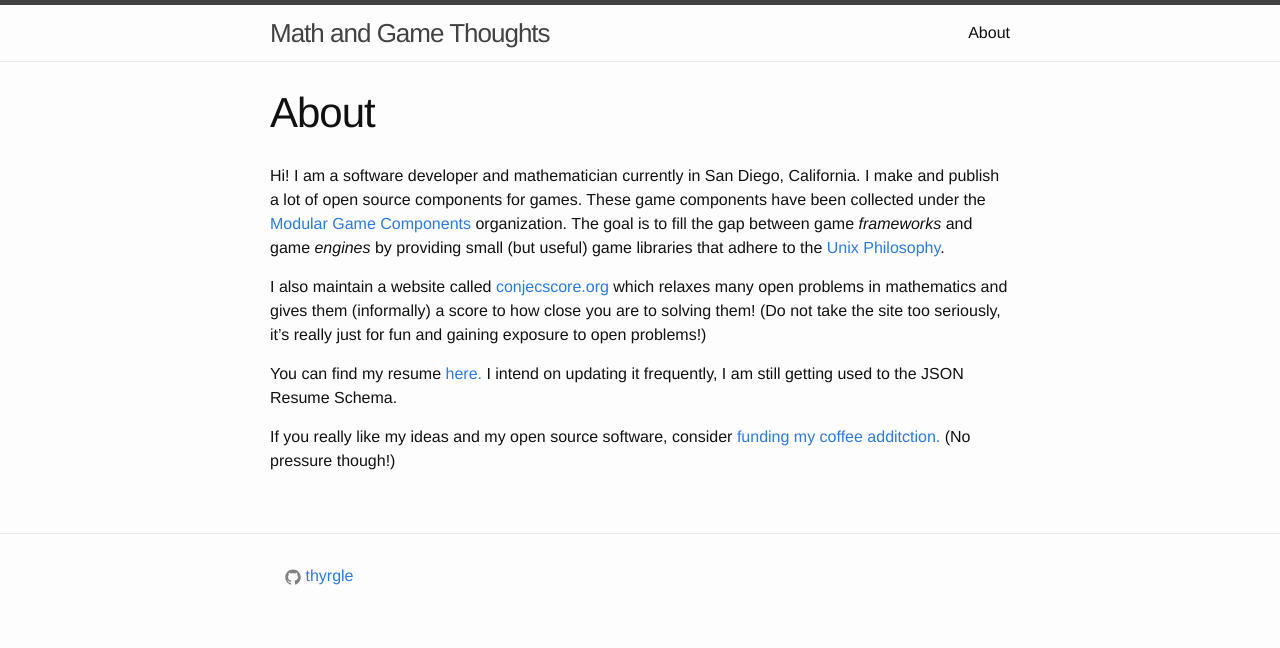
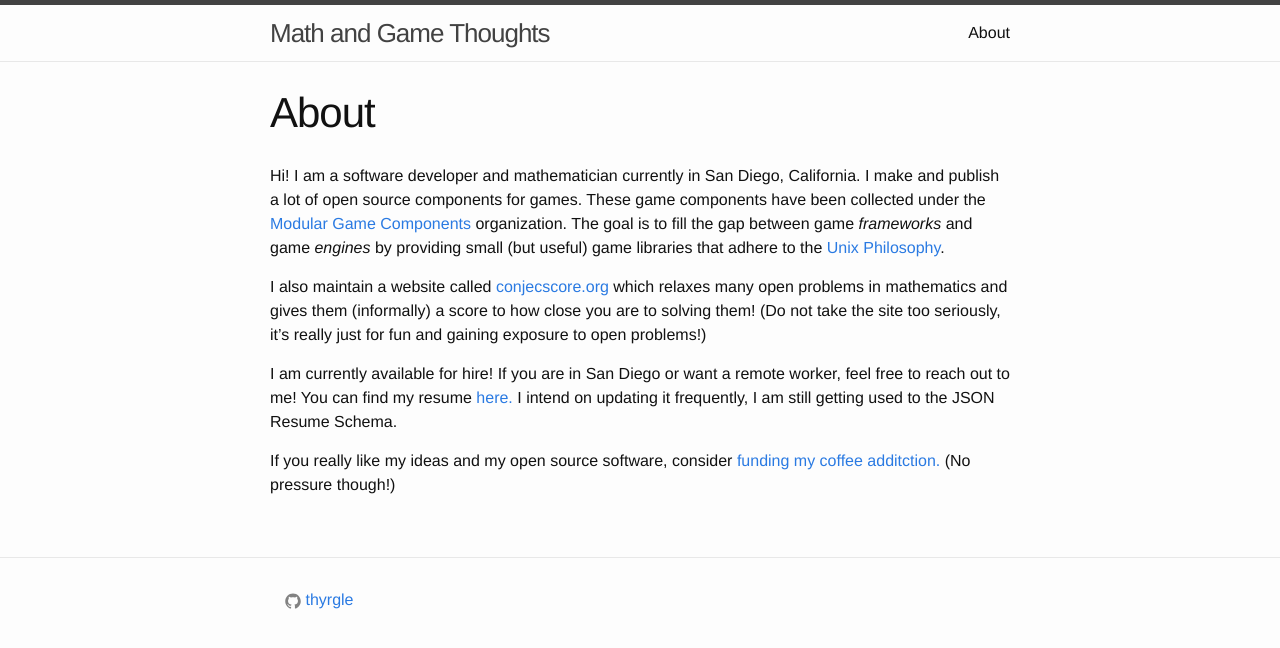
Before and after one commit to thyrgle/thyrgle.github.io, a Jekyll site: the page built from about.md, in a window 1280 px wide. Shown: the top 648 px of the page. Built offline with Jekyll 4.4.1, drawn with Linux system fonts in a browser that asks for light colours.

Commit message:
Available for hire note in about me.

```diff
--- a/about.md
+++ b/about.md
@@ -8,6 +8,6 @@ Hi! I am a software developer and mathematician currently in San Diego, Californ
 
 I also maintain a website called [conjecscore.org](https://conjecscore.org/) which relaxes many open problems in mathematics and gives them (informally) a score to how close you are to solving them! (Do not take the site too seriously, it's really just for fun and gaining exposure to open problems!)
 
-You can find my resume [here.](https://registry.jsonresume.org/thyrgle) I intend on updating it frequently, I am still getting used to the JSON Resume Schema.
+I am currently available for hire! If you are in San Diego or want a remote worker, feel free to reach out to me! You can find my resume [here.](https://registry.jsonresume.org/thyrgle) I intend on updating it frequently, I am still getting used to the JSON Resume Schema.
 
 If you really like my ideas and my open source software, consider [funding my coffee additction.](https://www.paypal.com/donate/?business=9ZQ9S6RJBVATY&no_recurring=0&currency_code=USD) (No pressure though!)
```
